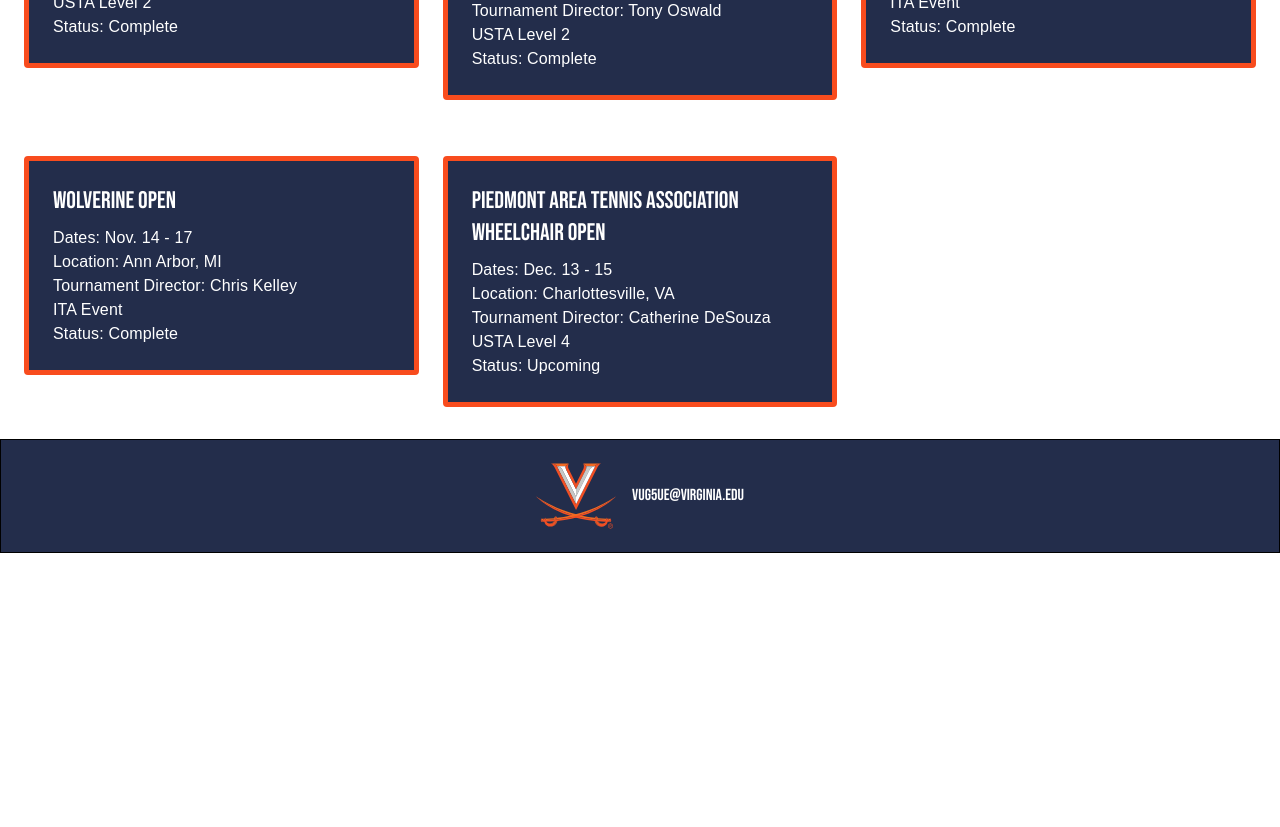
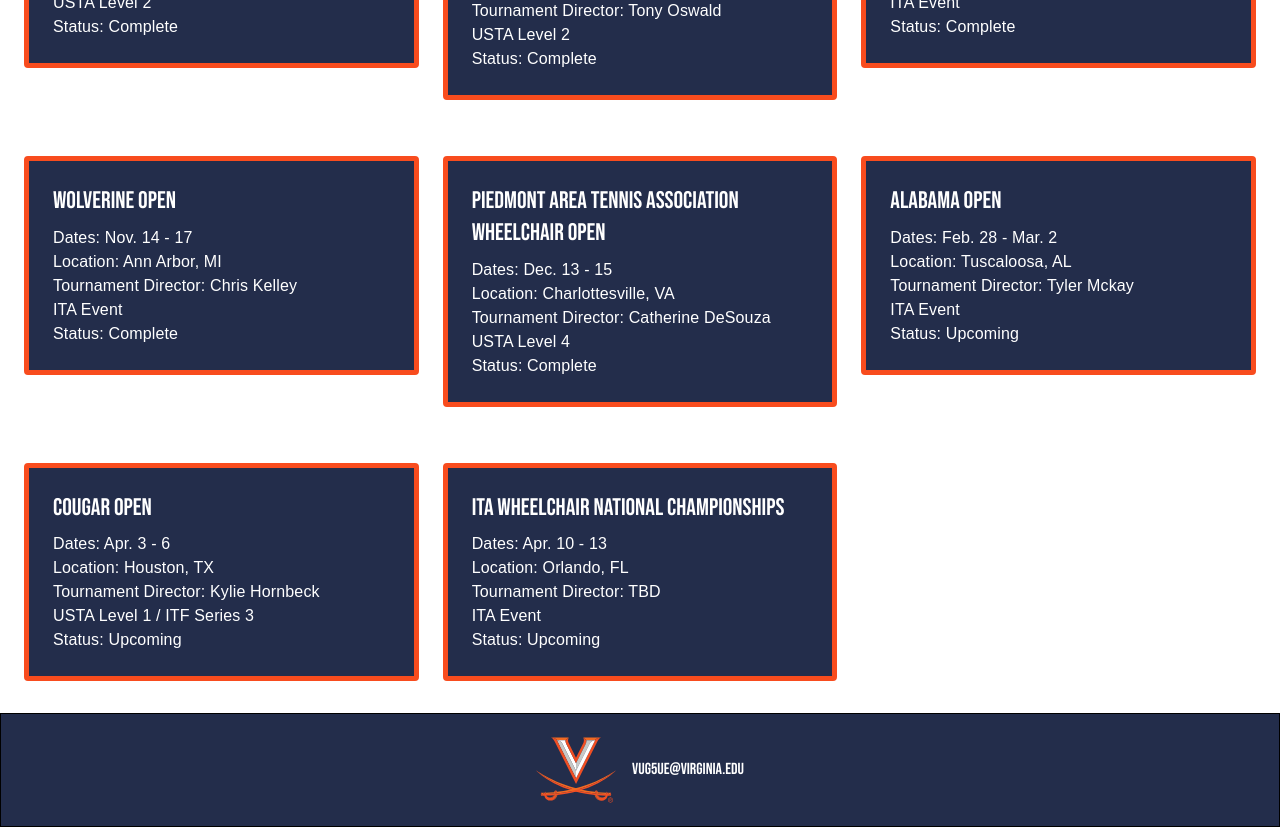
Before and after one commit to JacobWald/UVA-Wheelchair-Tennis-Website, a React (Create React App) app in the folder tennis-website/: page /schedule in a window 1280 px wide. Shown: the part 420-1247 px from the top of the page. Before the commit the page ends 973 px from the top, so only its background shows below. Built offline with nearby package versions, Linux system fonts and the light colour scheme.

Commit message:
Schedule and accomplishments updated

```diff
--- a/tennis-website/src/teamInfo/accomplishments.js
+++ b/tennis-website/src/teamInfo/accomplishments.js
@@ -55,6 +55,16 @@ export const accomplishments = [
         name: 'Wolverine Open Runner Up',
         image: 'images/accomplishmentsPage/WolverineOpen2nd.JPEG',
         description: 'At UVA\'s first ever ITA team competition, the Wolverine Open, Jacob Wald & Brian Douglas represented UVA well, placing 2nd in a draw of 6 teams. UVA beat Michigan, Michigan State, Cincinnati, and Auburn to secure 2nd place, losing only to Alabama. Congratulations to Jacob & Brain!'
-    }
+    },
+    {
+        name: 'Piedmont Area Tennis Association Wheelchair Open Singles Champion',
+        image: 'images/accomplishmentsPage/JacobASinglesCharlottesville.jpg',
+        description: 'In December of 2024, Jacob Wald won the Piedmont Area Tennis Association Wheelchair Open. Wald went 2-0 over the competition with a QF bye, winning all matches in straight sets. Congratulations to Jacob on his great showing!'
+    },
+    {
+        name: 'Piedmont Area Tennis Association Wheelchair Open Doubles Champion',
+        image: 'images/accomplishmentsPage/JacobADoublesCharlottesville.jpg',
+        description: 'In December of 2024, Jacob Wald along with Zane Goodwin won the Piedmont Area Tennis Association Wheelchair Open. Wald & Goodwin won their championship match in a tough 3rd set tiebreak. Congratulations to Jacob on his great showing!'
+    },
 
 ];
--- a/tennis-website/src/teamInfo/tournaments.js
+++ b/tennis-website/src/teamInfo/tournaments.js
@@ -47,6 +47,36 @@ export const tournaments = [
         level: 'USTA Level 4',
         month: ['December'],
         going: true,
+        complete: true,
+    },
+    {
+        name: 'Alabama Open',
+        date: 'Feb. 28 - Mar. 2',
+        location: 'Tuscaloosa, AL',
+        director: 'Tyler Mckay',
+        level: 'ITA Event',
+        month: ['February', 'March'],
+        going: true,
+        complete: false,
+    },
+    {
+        name: 'Cougar Open',
+        date: 'Apr. 3 - 6',
+        location: 'Houston, TX',
+        director: 'Kylie Hornbeck',
+        level: 'USTA Level 1 / ITF Series 3',
+        month: ['April'],
+        going: true,
+        complete: false,
+    },
+    {
+        name: 'ITA Wheelchair National Championships',
+        date: 'Apr. 10 - 13',
+        location: 'Orlando, FL',
+        director: 'TBD',
+        level: 'ITA Event',
+        month: ['April'],
+        going: true,
         complete: false,
     }
 ];
```
Also changed, not shown: tennis-website/public/images/accomplishmentsPage/JacobASinglesCharlottesville.jpg (added), 1 other file (tests, documents, lock files or other folders).
